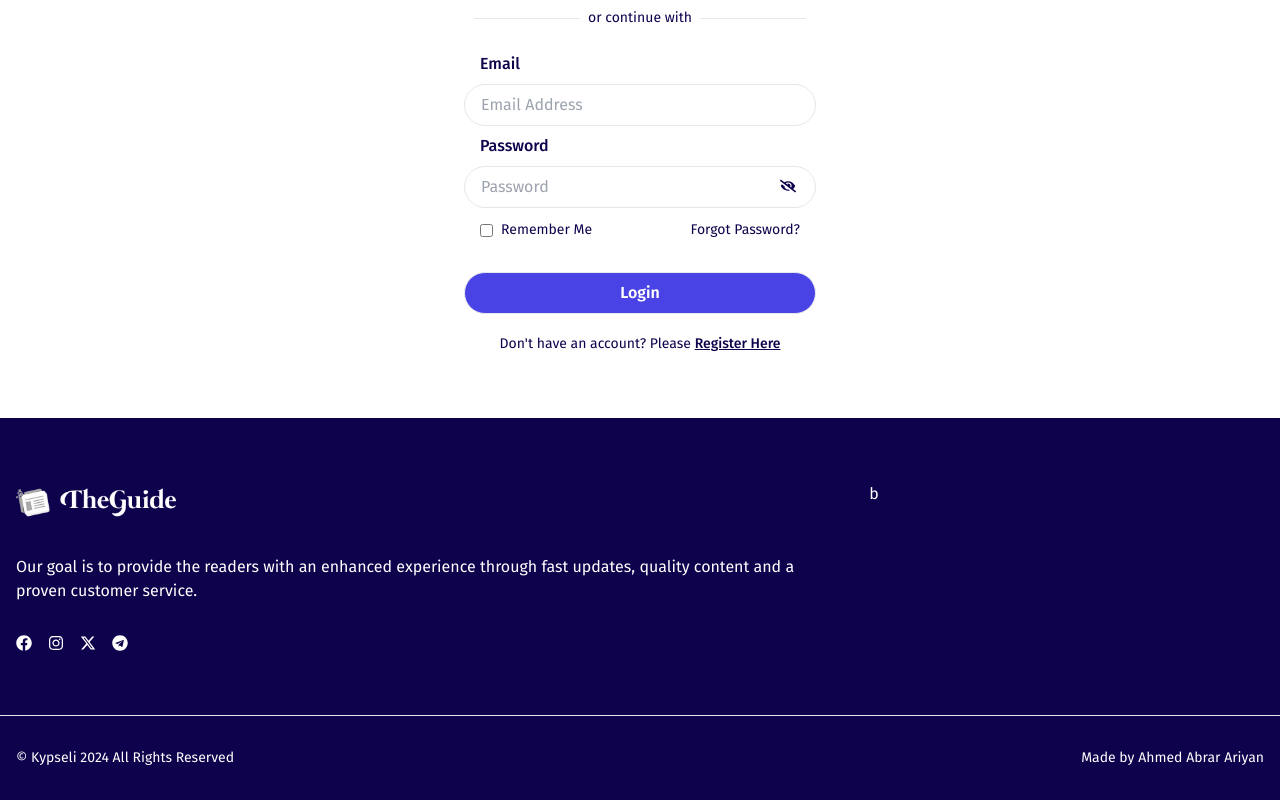
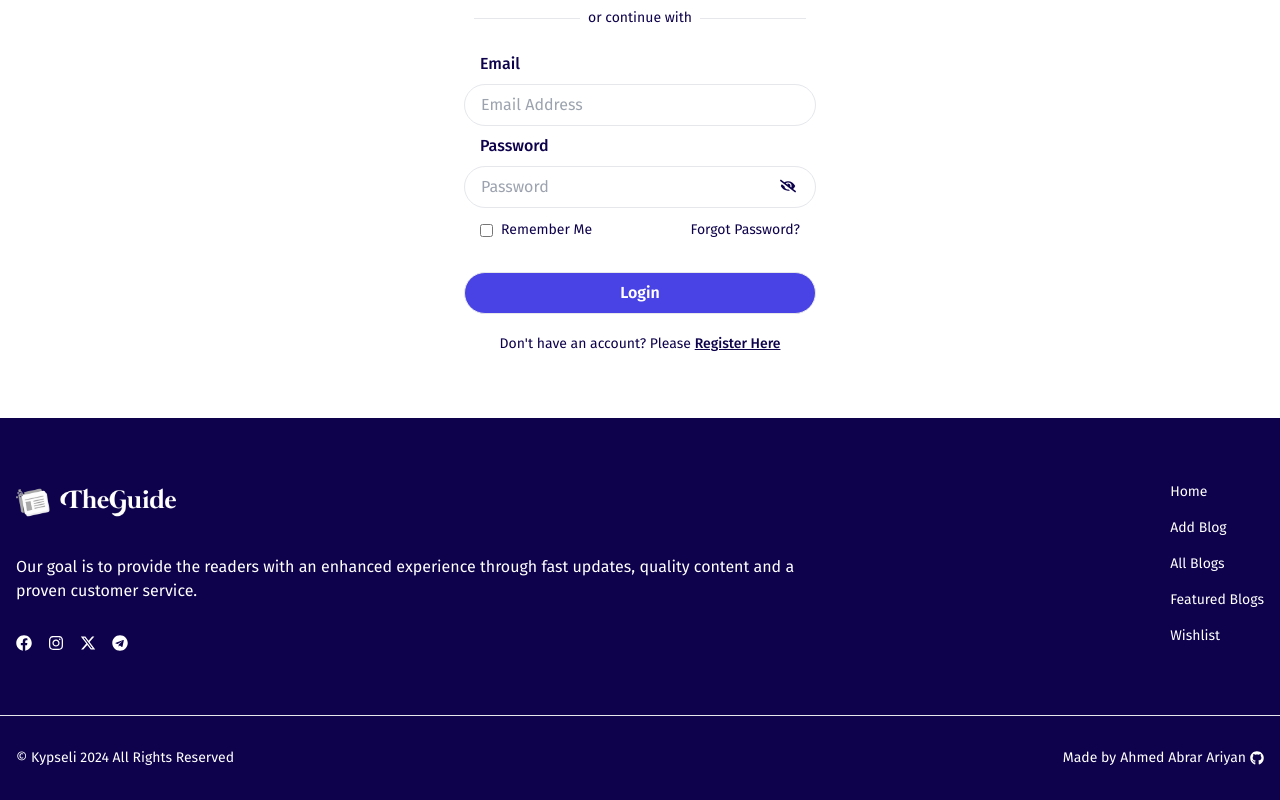
Before and after one commit to itihash-oboshonno/The-Guide-Front, a React (Vite) app: page /login in a window 1280 px wide. Shown: the part 526-1326 px from the top of the page. Built offline with nearby package versions, Linux system fonts and the light colour scheme; no server answers.

Commit message:
Updated Footer

```diff
--- a/src/pages/Shared/Footer.jsx
+++ b/src/pages/Shared/Footer.jsx
@@ -1,30 +1,65 @@
 import { Link } from 'react-router-dom';
 import logo from '../../assets/the-guide-logo-mid-white.webp';
-import { FaFacebook, FaInstagram, FaTelegram } from 'react-icons/fa';
+import { FaFacebook, FaGithub, FaInstagram, FaTelegram } from 'react-icons/fa';
 import { FaXTwitter } from 'react-icons/fa6';
 
 const Footer = () => {
+
+    const footerNav = (
+        <>
+          <li>
+            <Link to="/">
+              Home
+            </Link>
+          </li>
+          <li>
+            <Link to="/add-blog">
+              Add Blog
+            </Link>
+          </li>
+          <li>
+            <Link to="/all-blogs">
+              All Blogs
+            </Link>
+          </li>
+          <li>
+            <Link to="/featured-blogs">
+              Featured Blogs
+            </Link>
+          </li>
+          <li>
+            <Link to="/wishlist">
+              Wishlist
+            </Link>
+          </li>
+        </>
+      );
+
     return (
         <div className="bg-dark">
             <div className="max-w-screen-2xl mx-auto px-4 py-8">
-                <div className="grid md:grid-cols-3 gap-8 text-white py-8">
+                <div className="grid xs:grid-cols-3 gap-8 text-white py-8">
                     <div className='col-span-2 grid gap-8'>
                         <Link to="/"><img className="max-w-32 md:max-w-40" src={logo} alt="" /></Link>
                         <p>Our goal is to provide the readers with an enhanced experience through fast updates, quality content and a proven customer service.</p>
                         <div className='flex items-center gap-4'>
-                            <Link to="https://www.facebook.com"><FaFacebook/></Link>
-                            <Link to="https://www.instagram.com"><FaInstagram/></Link>
-                            <Link to="https://www.x.com"><FaXTwitter/></Link>
-                            <Link to="https://web.telegram.org"><FaTelegram/></Link>
+                            <Link to="https://www.facebook.com" className='hover:text-accent transition'><FaFacebook/></Link>
+                            <Link to="https://www.instagram.com" className='hover:text-accent transition'><FaInstagram/></Link>
+                            <Link to="https://www.x.com" className='hover:text-accent transition'><FaXTwitter/></Link>
+                            <Link to="https://web.telegram.org" className='hover:text-accent transition'><FaTelegram/></Link>
                         </div>
                     </div>
-                    <div className='col-span-1'>b</div>
+                    <div className='col-span-1'>
+                        <ul className='grid items-center justify-center md:justify-end gap-4 text-sm'>
+                            {footerNav}
+                        </ul>
+                    </div>
                 </div>
             </div>
             <hr />
             <div className="max-w-screen-2xl mx-auto flex flex-col gap-4 md:flex-row justify-between items-center px-4 py-8 text-white text-sm">
                 <p>&#169; Kypseli 2024 All Rights Reserved</p>
-                <p>Made by <Link to="https://github.com/itihash-oboshonno">Ahmed Abrar Ariyan</Link></p>
+                <p className='flex items-center gap-1'>Made by <Link to="https://github.com/itihash-oboshonno" className='flex items-center gap-1 hover:text-accent transition'>Ahmed Abrar Ariyan <FaGithub/></Link></p>
             </div>
         </div>
     );
```
